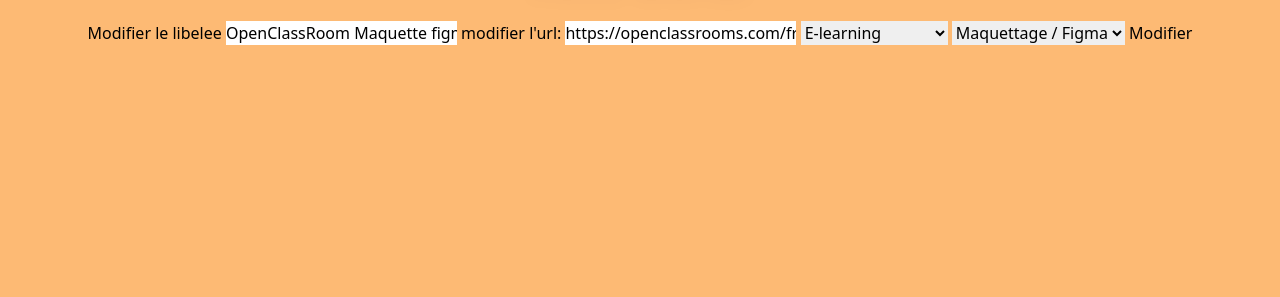
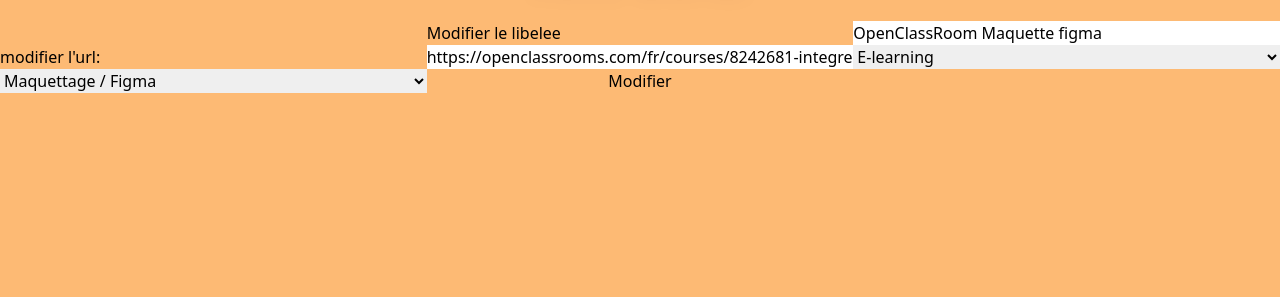
Before and after one commit to DenverTheDino/brief-6, a PHP site: page /update.php?id_fav=1 in a window 1280 px wide. Shown: the part 67-364 px from the top of the page. Run offline with PHP 8.4, Linux system fonts and the light colour scheme; data comes from the database, SQL or seed files in the repository; some libraries are stand-ins or nearby versions.

Commit message:
tailwinds css

```diff
--- a/src/output.css
+++ b/src/output.css
@@ -554,6 +554,11 @@
   margin-right: 1rem;
 }
 
+.mx-auto {
+  margin-left: auto;
+  margin-right: auto;
+}
+
 .mb-2 {
   margin-bottom: 0.5rem;
 }
@@ -582,6 +587,10 @@
   margin-top: 1.5rem;
 }
 
+.mt-36 {
+  margin-top: 9rem;
+}
+
 .block {
   display: block;
 }
@@ -594,12 +603,40 @@
   display: table;
 }
 
+.grid {
+  display: grid;
+}
+
+.w-16 {
+  width: 4rem;
+}
+
+.w-48 {
+  width: 12rem;
+}
+
+.max-w-md {
+  max-width: 28rem;
+}
+
+.grid-cols-1 {
+  grid-template-columns: repeat(1, minmax(0, 1fr));
+}
+
 .justify-center {
   justify-content: center;
 }
 
+.overflow-hidden {
+  overflow: hidden;
+}
+
 .rounded-lg {
   border-radius: 0.5rem;
+}
+
+.rounded-xl {
+  border-radius: 0.75rem;
 }
 
 .border {
@@ -633,6 +670,11 @@
 .bg-orange-300 {
   --tw-bg-opacity: 1;
   background-color: rgb(253 186 116 / var(--tw-bg-opacity));
+}
+
+.bg-white {
+  --tw-bg-opacity: 1;
+  background-color: rgb(255 255 255 / var(--tw-bg-opacity));
 }
 
 .bg-gradient-to-br {
@@ -733,6 +775,12 @@
   text-decoration-line: underline;
 }
 
+.shadow-md {
+  --tw-shadow: 0 4px 6px -1px rgb(0 0 0 / 0.1), 0 2px 4px -2px rgb(0 0 0 / 0.1);
+  --tw-shadow-colored: 0 4px 6px -1px var(--tw-shadow-color), 0 2px 4px -2px var(--tw-shadow-color);
+  box-shadow: var(--tw-ring-offset-shadow, 0 0 #0000), var(--tw-ring-shadow, 0 0 #0000), var(--tw-shadow);
+}
+
 .drop-shadow-lg {
   --tw-drop-shadow: drop-shadow(0 10px 8px rgb(0 0 0 / 0.04)) drop-shadow(0 4px 3px rgb(0 0 0 / 0.1));
   filter: var(--tw-blur) var(--tw-brightness) var(--tw-contrast) var(--tw-grayscale) var(--tw-hue-rotate) var(--tw-invert) var(--tw-saturate) var(--tw-sepia) var(--tw-drop-shadow);
@@ -778,6 +826,65 @@
   --tw-ring-color: rgb(254 226 226 / var(--tw-ring-opacity));
 }
 
+@media (min-width: 640px) {
+  .sm\:mx-auto {
+    margin-left: auto;
+    margin-right: auto;
+  }
+
+  .sm\:mt-auto {
+    margin-top: auto;
+  }
+
+  .sm\:grid {
+    display: grid;
+  }
+
+  .sm\:grid-cols-2 {
+    grid-template-columns: repeat(2, minmax(0, 1fr));
+  }
+
+  .sm\:text-left {
+    text-align: left;
+  }
+}
+
+@media (min-width: 768px) {
+  .md\:grid {
+    display: grid;
+  }
+
+  .md\:w-32 {
+    width: 8rem;
+  }
+
+  .md\:max-w-2xl {
+    max-width: 42rem;
+  }
+
+  .md\:grid-cols-3 {
+    grid-template-columns: repeat(3, minmax(0, 1fr));
+  }
+
+  .md\:grid-cols-4 {
+    grid-template-columns: repeat(4, minmax(0, 1fr));
+  }
+}
+
+@media (min-width: 1024px) {
+  .lg\:w-48 {
+    width: 12rem;
+  }
+
+  .lg\:grid-cols-4 {
+    grid-template-columns: repeat(4, minmax(0, 1fr));
+  }
+
+  .lg\:grid-cols-3 {
+    grid-template-columns: repeat(3, minmax(0, 1fr));
+  }
+}
+
 @media (prefers-color-scheme: dark) {
   .dark\:focus\:ring-green-800:focus {
     --tw-ring-opacity: 1;
--- a/src/page.php
+++ b/src/page.php
@@ -4,11 +4,11 @@
 require("pdo.php");
 include ("header.php");
 
-$result = $pdo->query("SELECT * FROM `favoris` WHERE id_fav = " . $_GET['id_favori']);
+$result = $pdo->query("SELECT * FROM `favoris` WHERE id_fav = " . $_GET['id_fav']);
 $favoris = $result->fetch(PDO::FETCH_ASSOC);
 ?>
 
-<table class="border border-pink-500 mx-36 mt-40 justify center " >
+<table class="border border-pink-500 mx-36 mt-40 justify center w-16  sm:w-38 sm:mx-25 sm:mt-auto lg:w-48  " >
   <thead>
     <tr>
       <th class=" ">ID favori</th>
--- a/src/update.php
+++ b/src/update.php
@@ -41,7 +41,7 @@
 
 }
 ?>
-<form action="" method="post" class="text-center">
+<form action="" method="post" class="text-center  sm:text-left grid grid-cols-1 sm:grid-cols-2 lg:grid-cols-3">
    <p> </p>
         <label for="libelle">Modifier le libelee</label>
         <input value="<?php echo $favoris['libelle']?>" type="text" name="libellee" id="libellee" require/>
```
